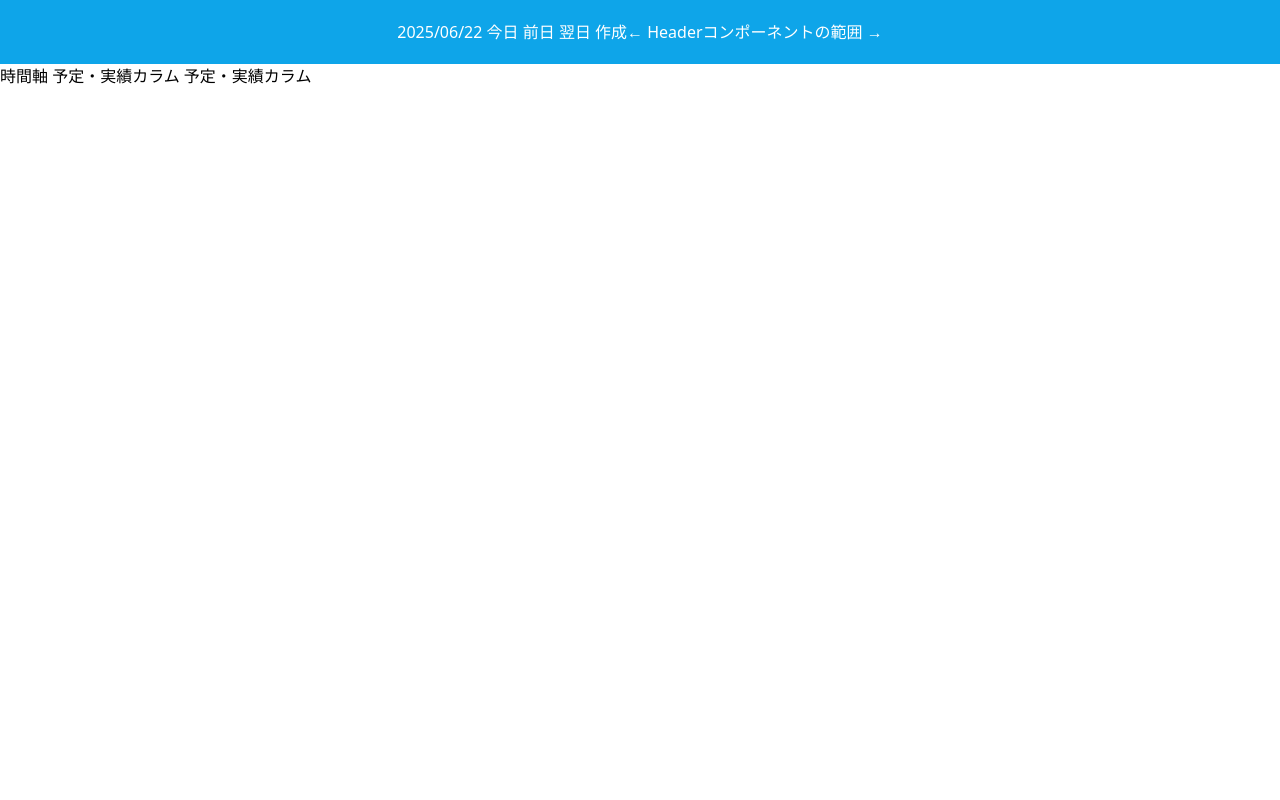
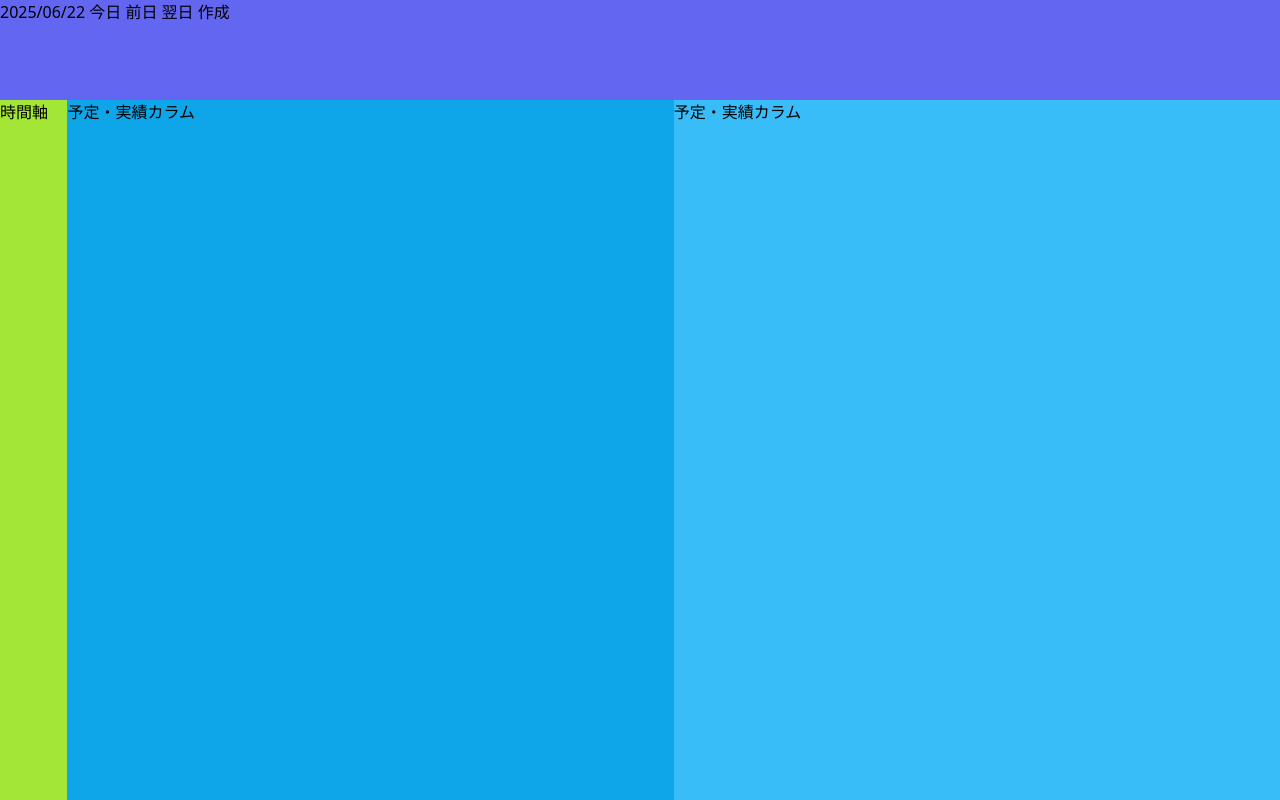
Before and after one commit to barsea/schedpoint, a Vue app in the folder frontend/: page / in a window 1280 px wide. Built offline with nearby package versions, Linux system fonts and the light colour scheme.

Commit message:
1日表示画面の各コンポーネントを視覚化

```diff
--- a/frontend/src/views/ScheduleView.vue
+++ b/frontend/src/views/ScheduleView.vue
@@ -6,15 +6,20 @@
 </script>
 
 <template>
-  <div>
-    <div class="w-full h-16 bg-sky-500 flex items-center justify-center text-white">
+  <div class="flex flex-col items-center h-screen">
+    <div class="w-full max-w-[1900px] h-[100px] bg-indigo-500">
       <Header />
-      <p>← Headerコンポーネントの範囲 →</p>
     </div>
-    <div>
-      <TimeAxis />
-      <ScheduleColumn />
-      <ScheduleColumn />
+    <div class="flex flex-grow w-full max-w-[1900px]">
+      <div class="w-[100px] bg-lime-400">
+        <TimeAxis />
+      </div>
+      <div class="w-[900px] bg-sky-500">
+        <ScheduleColumn />
+      </div>
+      <div class="w-[900px] bg-sky-400">
+        <ScheduleColumn />
+      </div>
     </div>
   </div>
 </template>
```
